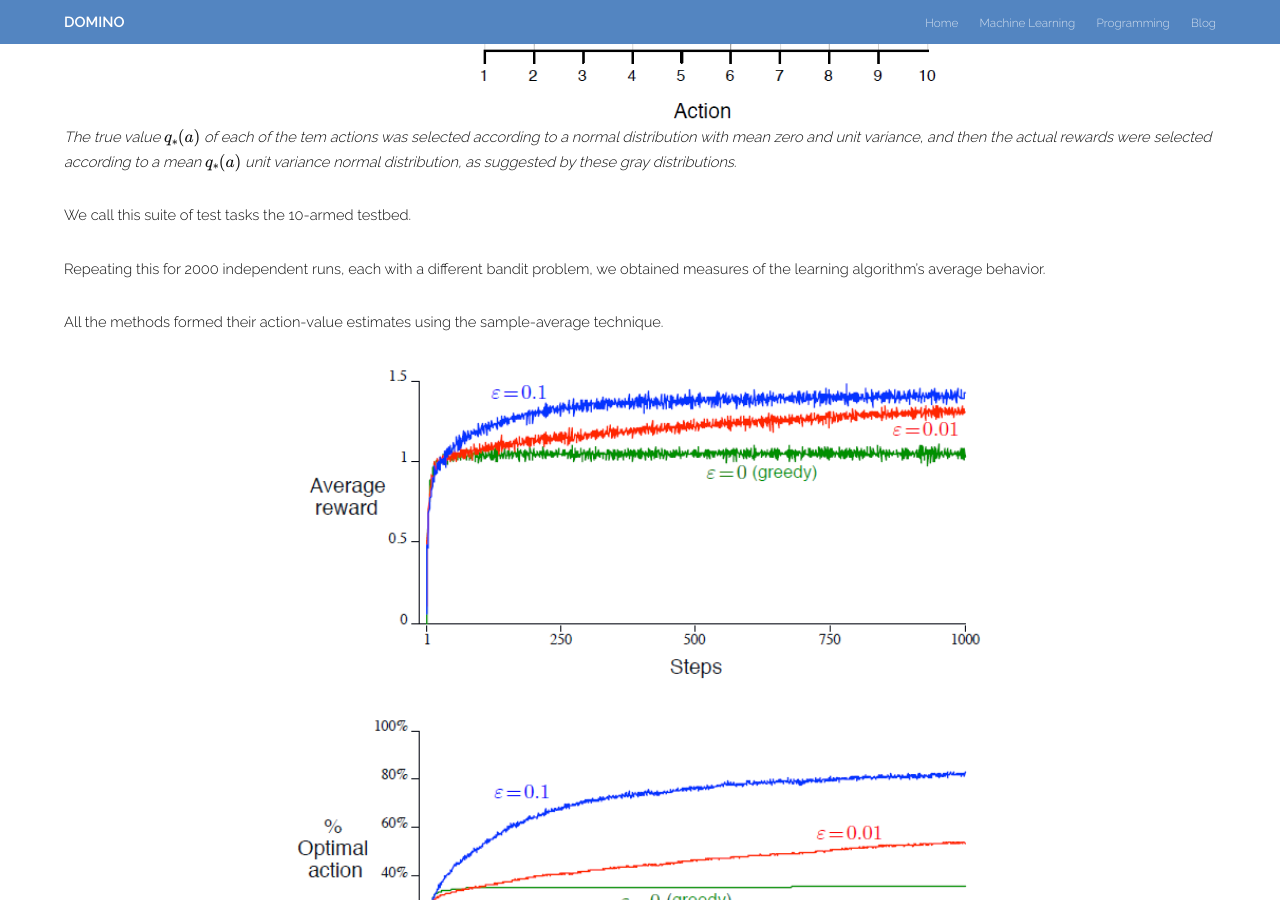
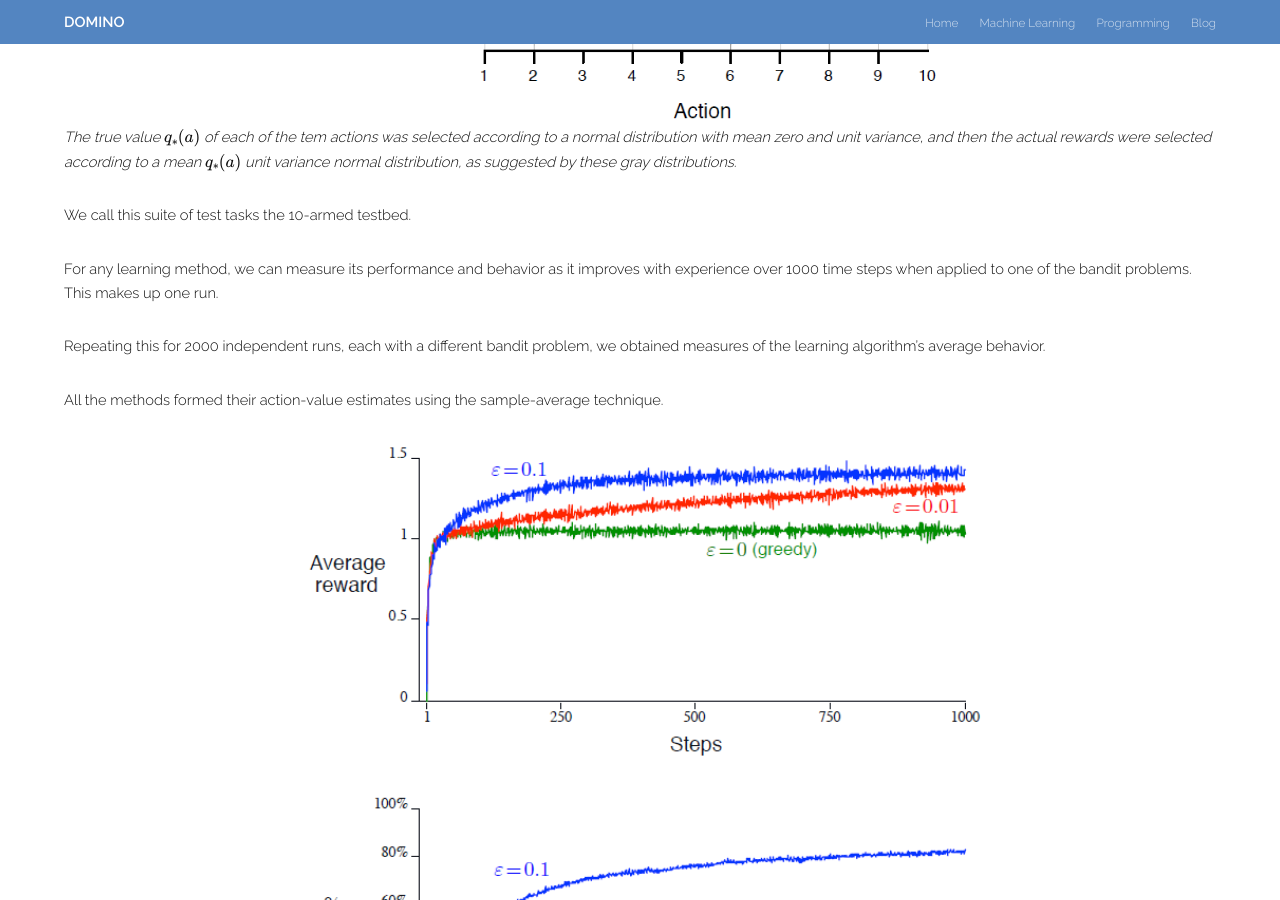
Before and after one commit to backgom2357/backgom2357.github.io, a Jekyll site: the page built from _posts/2019-10-02-(Highlight 07-2.3) RL an Introduction - S. Sutton.markdown, in a window 1280 px wide and 900 px high, scrolled down 773 px. Built offline with Jekyll 4.4.1, drawn with Linux system fonts in a browser that asks for light colours; formulas are drawn with MathJax 3.

Commit message:
add contents

```diff
--- a/_posts/2019-10-02-(Highlight 07-2.3) RL an Introduction - S. Sutton.markdown
+++ b/_posts/2019-10-02-(Highlight 07-2.3) RL an Introduction - S. Sutton.markdown
@@ -14,6 +14,9 @@ To roughly assess the relative effectiveness of the greedy and $\epsilon$-greedy
 <br>
 
 We call this suite of test tasks the 10-armed testbed.
+<br>
+
+For any learning method, we can measure its performance and behavior as it improves with experience over 1000 time steps when applied to one of the bandit problems. This makes up one run.
 <br>
 
 Repeating this for 2000 independent runs, each with a different bandit problem, we obtained measures of the learning algorithm's average behavior.
```
